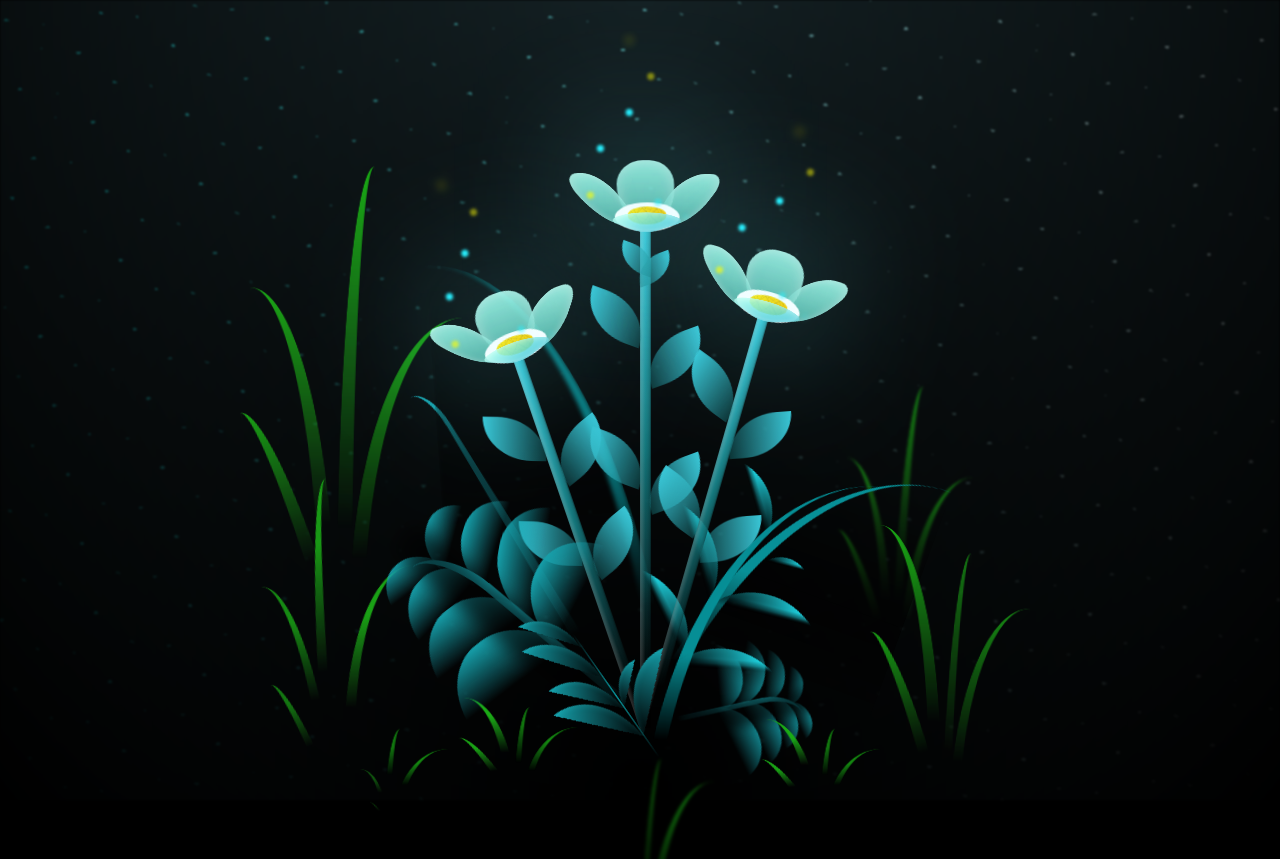
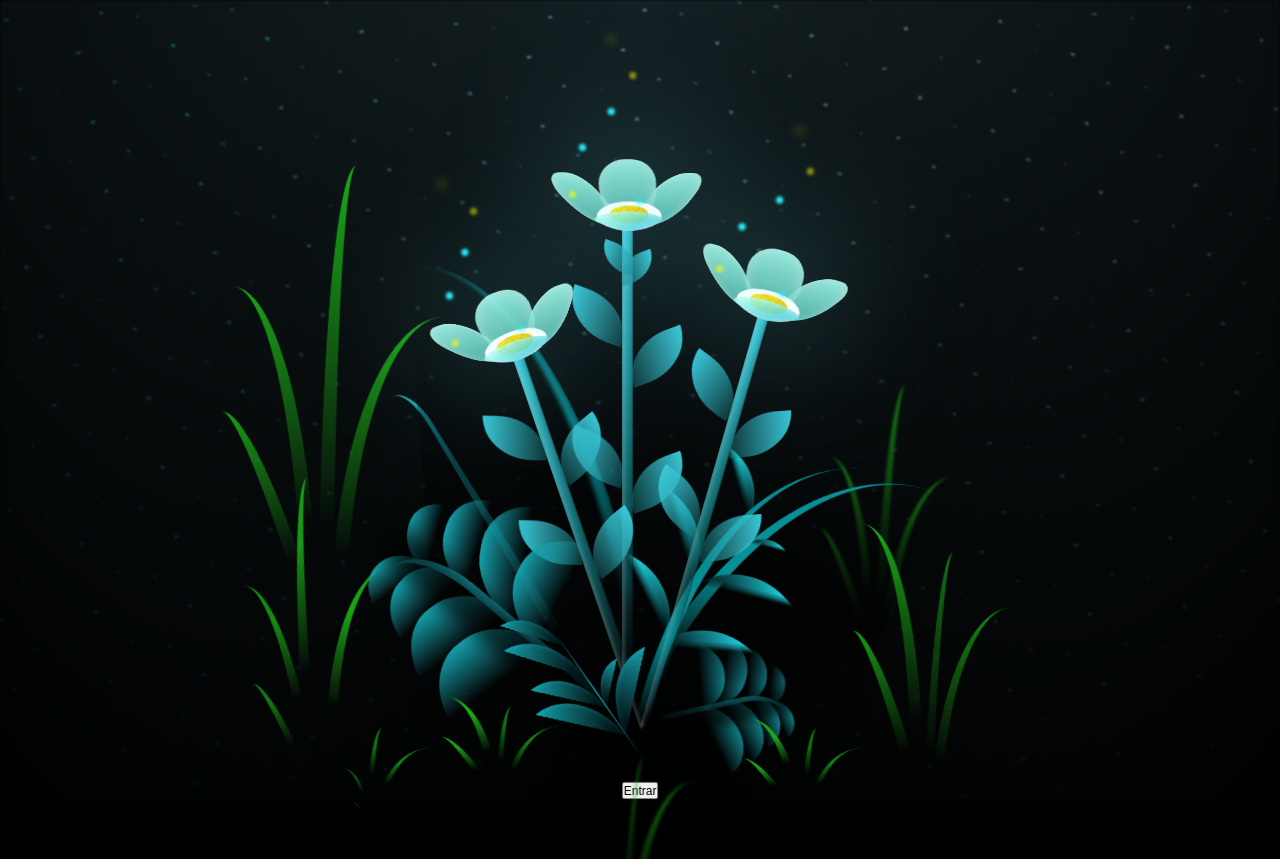
Before and after one commit to stormdownn/My-site-romantic, a plain HTML site: page index.html in a window 1280 px wide. Shown: the top 859 px of the page. Drawn offline with Linux system fonts and the light colour scheme.

Commit message:
Update index.html

```diff
--- a/index.html
+++ b/index.html
@@ -306,7 +306,21 @@
           <div class="leaf leaf--3"></div>
         </div>
       </div>
-    </div>
-    <script src="main.js"></script>
-  </body>
- </html>
+  <!-- Botão Entrar -->
+    <button onclick="entrarSite()">Entrar</button>
+  </div>
+
+  <!-- Tela da cartinha escondida inicialmente -->
+  <div id="conteudo" style="display:none;">
+    <!-- Cole aqui o código da sua cartinha -->
+  </div>
+
+  <script src="main.js"></script>
+  <script>
+    function entrarSite() {
+      document.getElementById('intro').style.display = 'none';
+      document.getElementById('conteudo').style.display = 'block';
+    }
+  </script>
+</body>
+</html>
```
